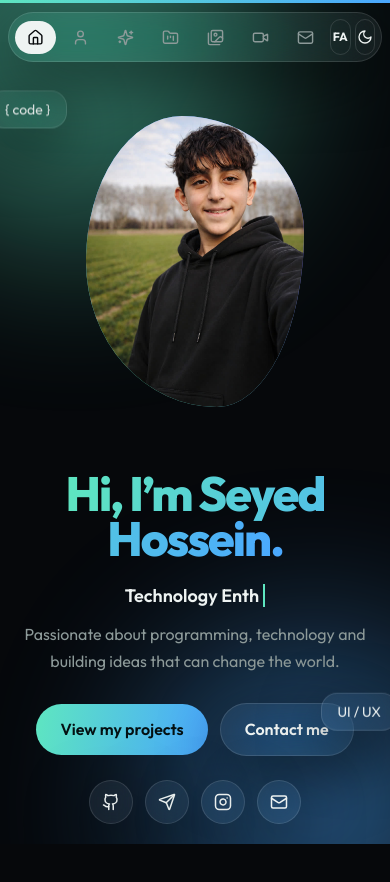
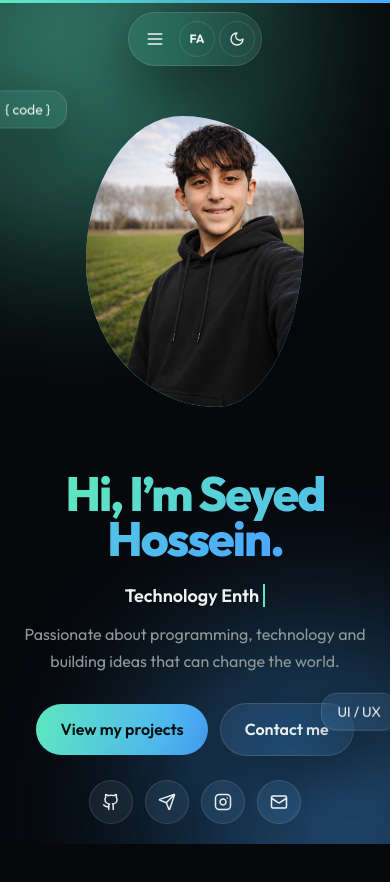
Before and after one commit to seyedhosseinhosseini133-spec/seyed-portfolio, a Next.js app: page / in a window 390 px wide. Shown: the top 882 px of the page. Built offline with nearby package versions, Linux system fonts and the light colour scheme.

Commit message:
Mobile hamburger menu - responsive navbar

```diff
--- a/components/Chrome.tsx
+++ b/components/Chrome.tsx
@@ -1,7 +1,7 @@
 'use client'
 import { useEffect, useState } from 'react'
 import { AnimatePresence, motion, useScroll, useSpring } from 'framer-motion'
-import { Home, User, Sparkles, FolderKanban, Images, Video, Mail, Sun, Moon } from 'lucide-react'
+import { Home, User, Sparkles, FolderKanban, Images, Video, Mail, Sun, Moon, Menu, X } from 'lucide-react'
 import { useApp } from './Providers'
 
 const LINKS = [['home', Home], ['about', User], ['skills', Sparkles], ['projects', FolderKanban], ['gallery', Images], ['videos', Video], ['contact', Mail]] as const
@@ -38,13 +38,15 @@ export function Splash() {
 export function Nav() {
   const { t, lang, setLang, theme, toggleTheme } = useApp()
   const [active, setActive] = useState('home')
+  const [open, setOpen] = useState(false)
   useEffect(() => {
     const io = new IntersectionObserver(es => es.forEach(e => e.isIntersecting && setActive(e.target.id)), { rootMargin: '-45% 0px -50% 0px' })
     LINKS.forEach(([id]) => { const el = document.getElementById(id); el && io.observe(el) })
     return () => io.disconnect()
   }, [])
   return (
-    <nav aria-label="Main" className="glass fixed left-1/2 top-[max(12px,env(safe-area-inset-top))] z-50 flex max-w-[calc(100vw-16px)] -translate-x-1/2 items-center gap-1 !rounded-full p-1.5">
+    <>
+      <nav aria-label="Main" className="glass fixed left-1/2 top-[max(12px,env(safe-area-inset-top))] z-[70] hidden max-w-[calc(100vw-16px)] -translate-x-1/2 items-center gap-1 !rounded-full p-1.5 lg:flex">
         {LINKS.map(([id, Icon]) => (
           <a key={id} href={`#${id}`} aria-label={t(id)} className={`relative flex items-center gap-2 rounded-full px-3 py-2 text-sm transition-colors ${active === id ? 'text-bg' : 'text-mu'}`}>
             {active === id && <motion.span layoutId="pill" className="absolute inset-0 -z-0 rounded-full bg-tx" transition={{ type: 'spring', stiffness: 400, damping: 32 }} />}
@@ -61,6 +63,33 @@ export function Nav() {
           </AnimatePresence>
         </button>
       </nav>
+
+      <div className="fixed left-1/2 top-[max(12px,env(safe-area-inset-top))] z-[70] -translate-x-1/2 lg:hidden">
+        <nav aria-label="Mobile" className="glass flex items-center gap-1 !rounded-full p-1.5">
+          <button onClick={() => setOpen(!open)} aria-label={lang === 'fa' ? 'منو' : 'Menu'} aria-expanded={open} className="grid h-10 w-10 place-items-center rounded-full text-tx">
+            {open ? <X size={20} /> : <Menu size={20} />}
+          </button>
+          <button onClick={() => setLang(lang === 'en' ? 'fa' : 'en')} aria-label="Language" className="grid h-9 w-9 place-items-center rounded-full border border-[var(--bd)] text-xs font-bold">{lang === 'en' ? 'FA' : 'EN'}</button>
+          <button onClick={toggleTheme} aria-label="Theme" className="grid h-9 w-9 place-items-center rounded-full border border-[var(--bd)]">
+            {theme === 'dark' ? <Moon size={16} /> : <Sun size={16} />}
+          </button>
+        </nav>
+        <AnimatePresence>
+          {open && (
+            <motion.div initial={{ opacity: 0, y: -10, scale: .97 }} animate={{ opacity: 1, y: 0, scale: 1 }} exit={{ opacity: 0, y: -10, scale: .97 }} transition={{ type: 'spring', stiffness: 380, damping: 30 }}
+              className="glass absolute left-1/2 top-full mt-2 flex w-[calc(100vw-32px)] max-w-[320px] -translate-x-1/2 flex-col gap-1 !rounded-3xl p-2">
+              {LINKS.map(([id, Icon]) => (
+                <a key={id} href={`#${id}`} onClick={() => setOpen(false)} className={`relative flex items-center gap-3 rounded-2xl px-4 py-3 text-sm transition-colors ${active === id ? 'text-bg' : 'text-tx'}`}>
+                  {active === id && <motion.span layoutId="pill-m" className="absolute inset-0 -z-0 rounded-2xl bg-tx" transition={{ type: 'spring', stiffness: 400, damping: 32 }} />}
+                  <span className="relative z-10"><Icon size={18} /></span>
+                  <span className="relative z-10 font-medium">{t(id)}</span>
+                </a>
+              ))}
+            </motion.div>
+          )}
+        </AnimatePresence>
+      </div>
+    </>
   )
 }
 
```
Lines whose indentation alone changed are shown as unchanged.
